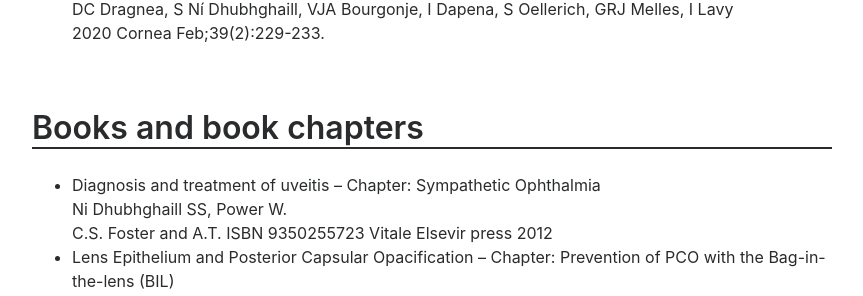
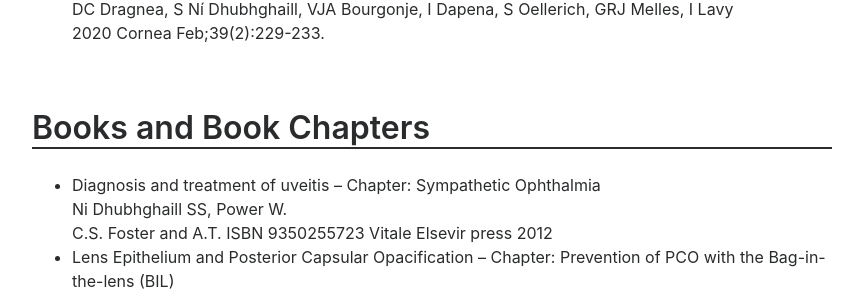
Before and after one commit to sorchanidhubhghaill/cv, a Jekyll site: the page built from index.md, in a window 1280 px wide and 900 px high, scrolled down 14824 px. Shown: the part 152-448 px from the top of the window, without its empty margins (208-1071 px from the left). Built offline with Jekyll 4.4.1, drawn with Linux system fonts in a browser that asks for light colours.

```diff
--- a/index.md
+++ b/index.md
@@ -560,7 +560,7 @@ Completed rotations in general surgery, maxillofacial surgery, gastroenterology
      DC Dragnea, S Ní Dhubhghaill, VJA Bourgonje, I Dapena, S Oellerich, GRJ Melles, I Lavy
      2020 Cornea Feb;39(2):229-233.
 
-## Books and book chapters
+## Books and Book Chapters
 
  - Diagnosis and treatment of uveitis -- Chapter: Sympathetic Ophthalmia
      Ni Dhubhghaill SS, Power W.
```
